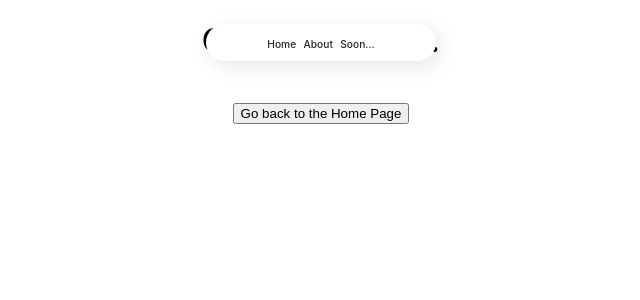
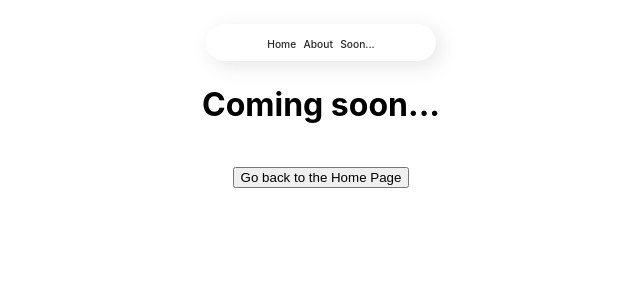
Before and after one commit to PORTOFOLIO-Michael/app-client, a React (Create React App) app: page /Soon in a window 1280 px wide. Shown: the top 300 px of the page, without its empty margins (319-959 px from the left). Built offline with nearby package versions, Linux system fonts and the light colour scheme.

Commit message:
Adding padding

```diff
--- a/src/components/routes/mainRouter.css
+++ b/src/components/routes/mainRouter.css
@@ -40,6 +40,8 @@
 
 .content_wrapper {
     max-width: 1000px;
+    padding-top: 8vh;
+
     margin: auto;
 
 }
```
